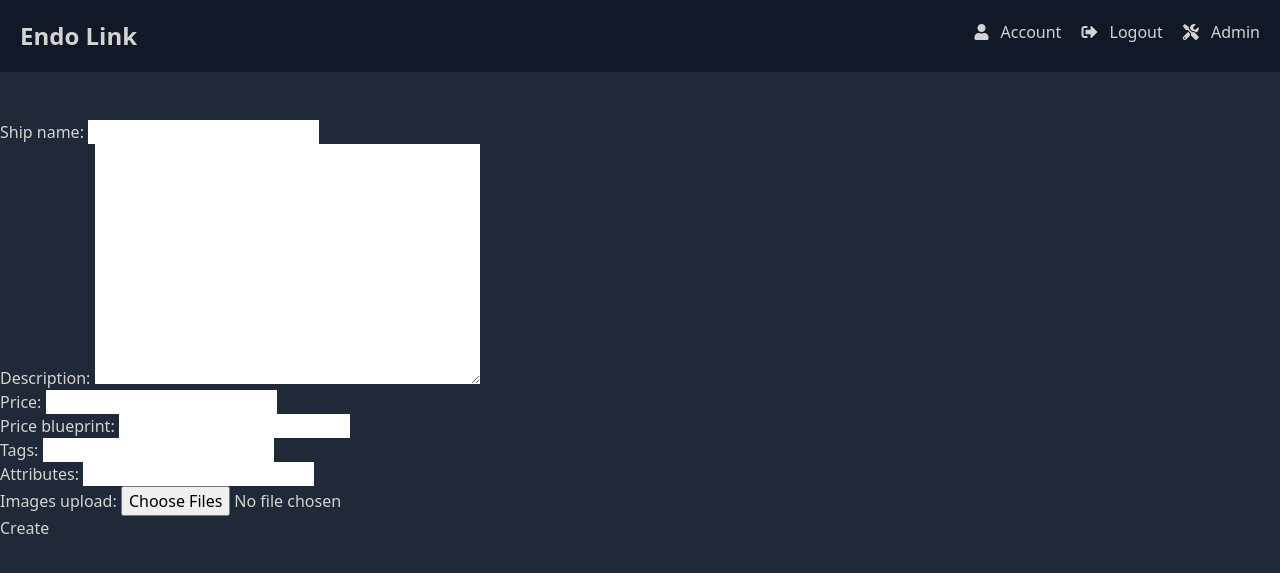
After one commit to StarbaseCommunityProject/EndoLink, a Django app: page /ship_creation in a window 1280 px wide. The commit adds this page. Shown: the top 573 px of the page. Run offline with Django 3.2, Linux system fonts and the light colour scheme; the visitor is signed in with stand-in values (Sample User, id 1).

Commit message:
Added ship creation view & basic template
You can now create new ship entries for the catalogue.
Also gave the catalogue a slight facelift to make it a bit easier on the eyes while testing.

```diff
--- /dev/null
+++ b/Project/shipshop/forms.py
@@ -0,0 +1,13 @@
+from django import forms
+from django.forms import ModelForm
+from .models import ShipEntry
+
+
+class ShipCreationForm(ModelForm):
+    tags = forms.CharField(required=False)
+    attributes = forms.CharField(required=False)
+    images_upload = forms.FileField(required=False, widget=forms.ClearableFileInput(attrs={'multiple': True}))
+
+    class Meta:
+        model = ShipEntry
+        fields = ('ship_name', 'description', 'price', 'price_blueprint')
--- a/Project/shipshop/models.py
+++ b/Project/shipshop/models.py
@@ -1,5 +1,4 @@
 from django.db import models
-from django.db.models import Count
 from django.contrib.auth.models import User
 from django.core.validators import MaxValueValidator, MinValueValidator
 from django.utils.timezone import now
@@ -18,9 +17,9 @@ class ShipEntry(models.Model):
     description = models.TextField(max_length=6000, default="", null=True, blank=True)
     tags = models.JSONField(default=list, null=True, blank=True)
     attributes = models.JSONField(default=dict, null=True, blank=True)
-    images = models.ManyToManyField(ShipImage)
-    price = models.IntegerField(validators=[MinValueValidator(0)])
-    price_blueprint = models.IntegerField(validators=[MinValueValidator(0)])
+    images = models.ManyToManyField(ShipImage, blank=True)
+    price = models.IntegerField(validators=[MinValueValidator(0)], null=True, blank=True)
+    price_blueprint = models.IntegerField(validators=[MinValueValidator(0)], null=True, blank=True)
     created_at = models.DateTimeField(default=now, null=False, blank=False)
     updated_at = models.DateTimeField(default=now, null=False, blank=False)
     is_public = models.BooleanField(default=True, null=False, blank=False)
--- a/Project/shipshop/templates/shipshop/catalogue.html
+++ b/Project/shipshop/templates/shipshop/catalogue.html
@@ -2,7 +2,7 @@
 {% block title %}Ship Catalogue{% endblock %}
 {% block content %}
     {% for ship in ships %}
-        <div>
+        <div class="md:container shadow-2xl p-2 m-4">
             <h3>{{ ship.ship_name }}</h3>
             By: {{ ship.creator.username }} ({{ ship.creator.userextrainfo.in_game_name }})<br>
             Last updated: {{ ship.updated_at }}<br>
@@ -21,6 +21,5 @@
                 {{ tag }} |
             {% endfor %}
         </div>
-        <hr>
     {% endfor %}
 {% endblock %}
--- /dev/null
+++ b/Project/shipshop/templates/shipshop/ship_creation.html
@@ -0,0 +1,9 @@
+{% extends "index/base.html" %}
+{% block title %}Ship Creation{% endblock %}
+{% block content %}
+    <form method="post" action="/ship_creation" enctype="multipart/form-data">
+        {% csrf_token %}
+        {{ form.as_p }}
+        <button type="submit">Create</button>
+    </form>
+{% endblock %}
--- a/Project/shipshop/urls.py
+++ b/Project/shipshop/urls.py
@@ -3,5 +3,6 @@ from django.urls import path
 from . import views
 
 urlpatterns = [
-    path('catalogue', views.catalogue, name='catalogue')
+    path('catalogue', views.catalogue, name='catalogue'),
+    path('ship_creation', views.ship_creation, name='ship_creation'),
 ]
--- a/Project/shipshop/views.py
+++ b/Project/shipshop/views.py
@@ -1,6 +1,9 @@
-from django.shortcuts import render
+from django.shortcuts import render, redirect
 from django.http import HttpResponse
-from .models import ShipEntry
+from django.contrib.auth.models import User
+from django.contrib.auth.decorators import login_required
+from .models import ShipEntry, ShipImage
+from .forms import ShipCreationForm
 
 # Create your views here.
 
@@ -8,3 +11,19 @@ from .models import ShipEntry
 def catalogue(request):
     ships = ShipEntry.objects.all()
     return HttpResponse(render(request, 'shipshop/catalogue.html', {'ships': ships}))
+
+
+@login_required
+def ship_creation(request):
+    form = ShipCreationForm(request.POST)
+    if form.is_valid() and request.POST:
+        ship = form.save(commit=False)
+        ship.creator = request.user
+        ship.save()
+
+        for image in request.FILES.getlist("images_upload"):
+            new_ship_image = ShipImage(image=image)
+            new_ship_image.save()
+            ship.images.add(new_ship_image)
+
+    return HttpResponse(render(request, 'shipshop/ship_creation.html', {'form': form}))
```
